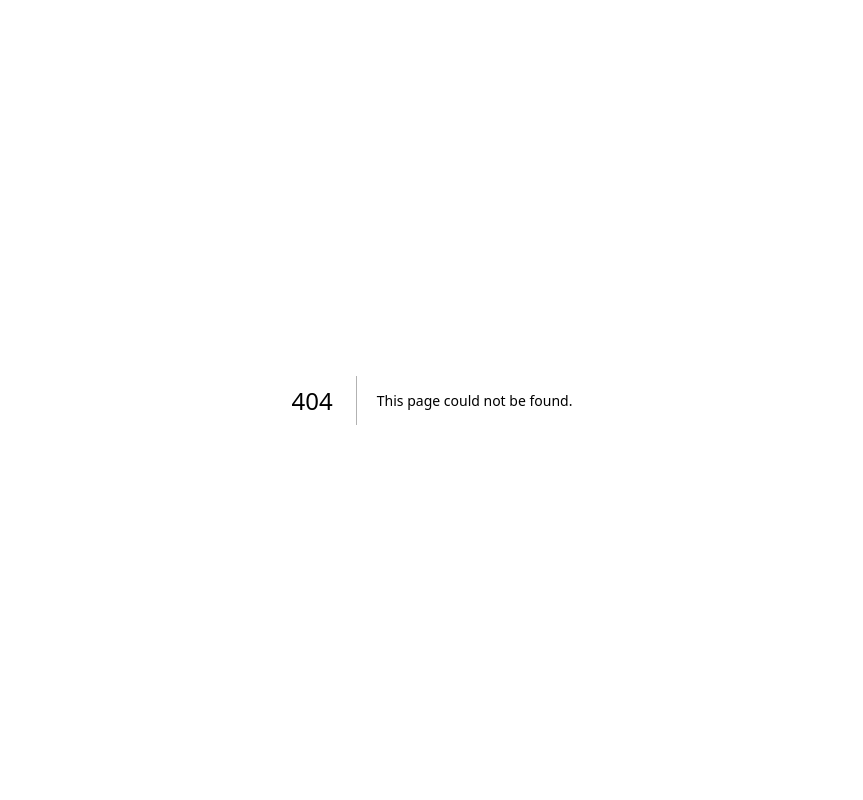
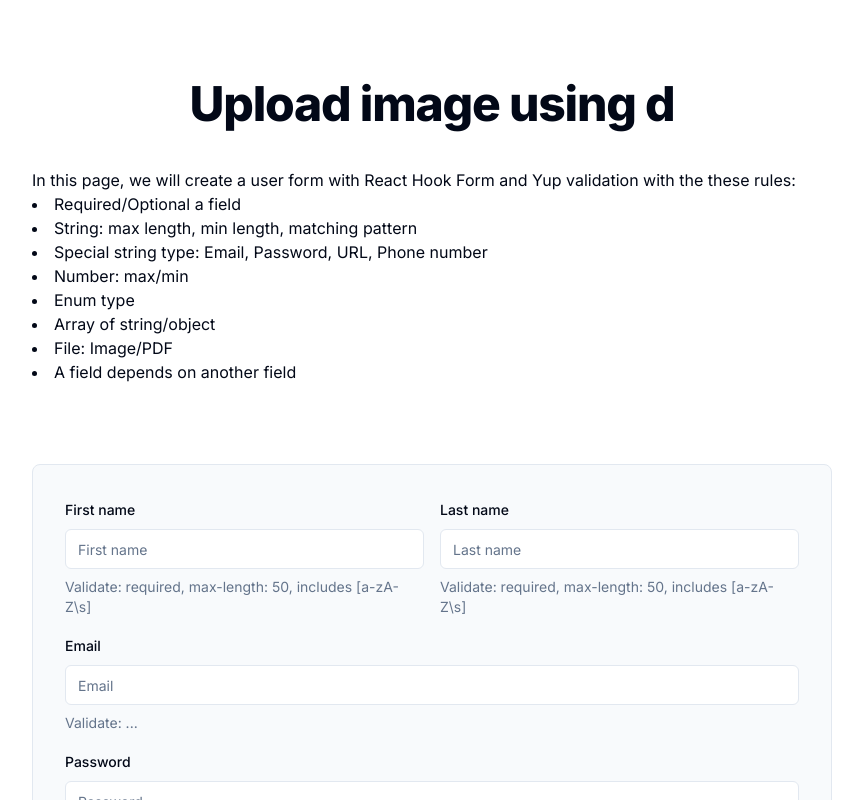
Before and after one commit to CodeForStartup/react-collection, a Next.js app: page /upload-image in a window 1280 px wide. Before the commit this address had no page. Shown: the top 800 px of the page, without its empty margins (208-1071 px from the left). Built offline with nearby package versions, Linux system fonts and the light colour scheme.

Commit message:
Minor fix

```diff
--- /dev/null
+++ b/app/upload-image/page.tsx
@@ -0,0 +1,32 @@
+import CreateEditUserForm from "@/components/molecule/create-user/CreateEditUserForm";
+import React from "react";
+
+const Page = () => {
+  return (
+    <div className="container p-20">
+      <div className="m-auto">
+        <h1 className="scroll-m-20 text-4xl font-extrabold tracking-tight lg:text-5xl text-center">
+          Upload image using d
+        </h1>
+      </div>
+
+      <div className="m-auto max-w-[800px] py-10">
+        In this page, we will create a user form with React Hook Form and Yup
+        validation with the these rules:
+        <ul className="list-disc list-inside">
+          <li>Required/Optional a field</li>
+          <li>String: max length, min length, matching pattern</li>
+          <li>Special string type: Email, Password, URL, Phone number</li>
+          <li>Number: max/min</li>
+          <li>Enum type</li>
+          <li>Array of string/object</li>
+          <li>File: Image/PDF</li>
+          <li>A field depends on another field</li>
+        </ul>
+      </div>
+      <CreateEditUserForm />
+    </div>
+  );
+};
+
+export default Page;
--- a/components/molecule/create-user/CreateEditUserForm.tsx
+++ b/components/molecule/create-user/CreateEditUserForm.tsx
@@ -1,6 +1,6 @@
 "use client";
 
-import React, { useEffect } from "react";
+import React from "react";
 
 import {
   Form,
@@ -110,6 +110,8 @@ const CreateEditUserForm = () => {
     //
   };
 
+  console.log(form.getValues());
+
   return (
     <div className="w-full max-w-[800px] m-auto mt-10 bg-slate-50 p-8 rounded-lg border">
       <Form {...form}>
@@ -210,6 +212,15 @@ const CreateEditUserForm = () => {
               type="reset"
               variant="outline"
               className="w-full max-w-[200px]"
+              onClick={() =>
+                form.reset({
+                  first_name: "",
+                  last_name: "",
+                  email: "",
+                  password: "",
+                  password_confirmation: "",
+                })
+              }
             >
               Reset
             </Button>
```
Also changed, not shown: components/ui/input.tsx (+6 -6 lines).
